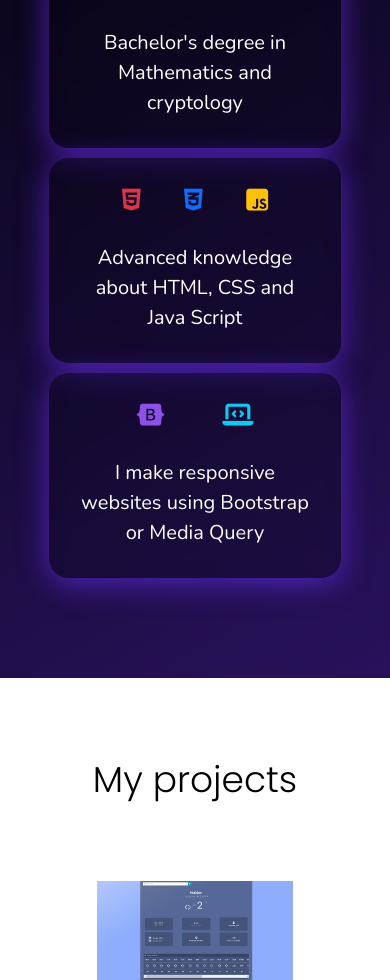
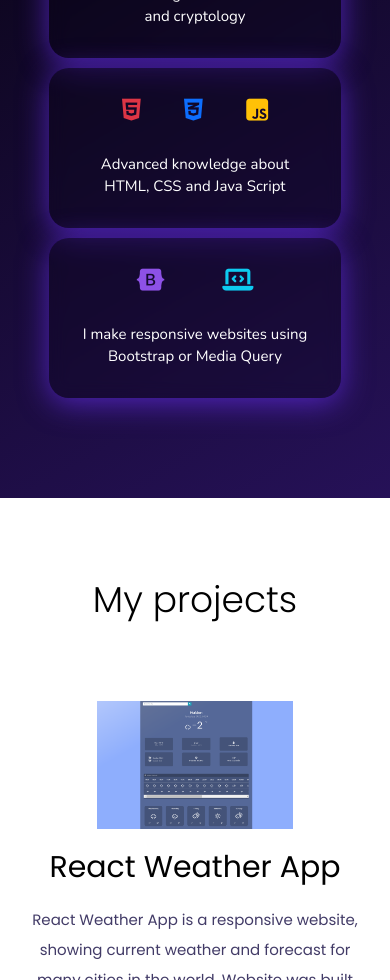
Before and after one commit to dkkazmierczak/portfolio-react, a React (Create React App) app: page / in a window 390 px wide. Shown: the part 1020-2000 px from the top of the page. Built offline with nearby package versions, Linux system fonts and the light colour scheme.

Commit message:
Moved sections into "pages" folder

```diff
--- a/src/App.css
+++ b/src/App.css
@@ -337,8 +337,7 @@ h3 {
     padding: 100px 0;
   }
 
-  .About .about p,
-  .skills-paragraph {
+  .About .skills-paragraph {
     font-size: 15px;
   }
 
@@ -354,6 +353,10 @@ h3 {
 
   .About .about-icons {
     font-size: 25px;
+  }
+
+  .Projects .projects h2 {
+    font-size: 30px;
   }
 
   .Contact .container-contact {
--- a/src/About.js
+++ b/src/pages/About.js
@@ -1,5 +1,5 @@
 import { Container } from "react-bootstrap"
-import "./App.css"
+import "../App.css"
 
 const About = () => {
   return (
--- a/src/Contact.js
+++ b/src/pages/Contact.js
@@ -1,5 +1,5 @@
 import { Container } from "react-bootstrap"
-import "./App.css"
+import "../App.css"
 
 const Contact = () => {
   return (
--- a/src/Hero.js
+++ b/src/pages/Hero.js
@@ -1,7 +1,7 @@
-import profilePicture from "./images/profile.jpeg"
+import profilePicture from "../images/profile.jpeg"
 import { Container } from "react-bootstrap"
 
-import "./App.css"
+import "../App.css"
 
 const Hero = () => {
   return (
--- a/src/Projects.js
+++ b/src/pages/Projects.js
@@ -1,8 +1,8 @@
-import FirstProject from "./Projects/FirstProject"
-import SecondProject from "./Projects/SecondProject"
+import FirstProject from "../Projects/FirstProject"
+import SecondProject from "../Projects/SecondProject"
 import { Container } from "react-bootstrap"
 
-import "./App.css"
+import "../App.css"
 
 const Projects = () => {
   return (
```
Also changed, not shown: src/App.js (+4 -4 lines).
